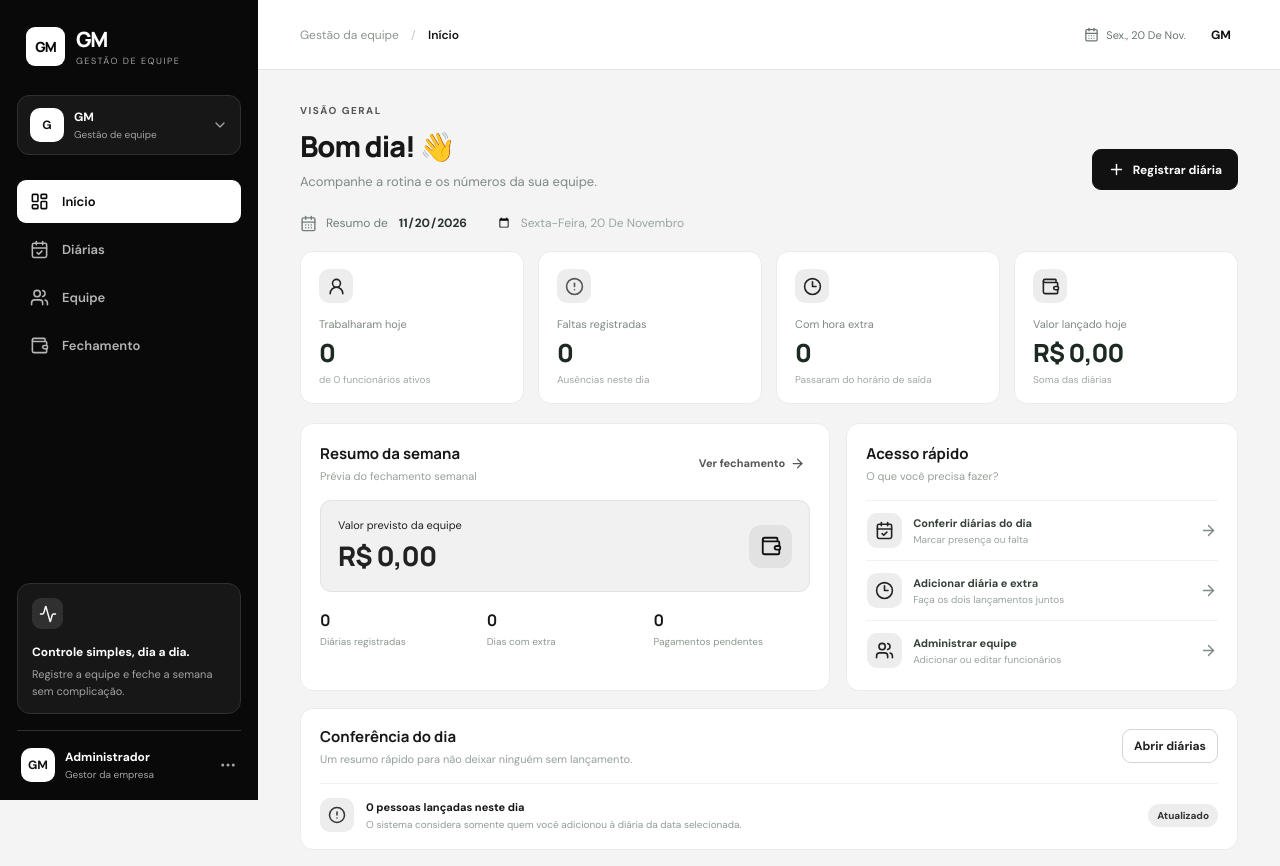
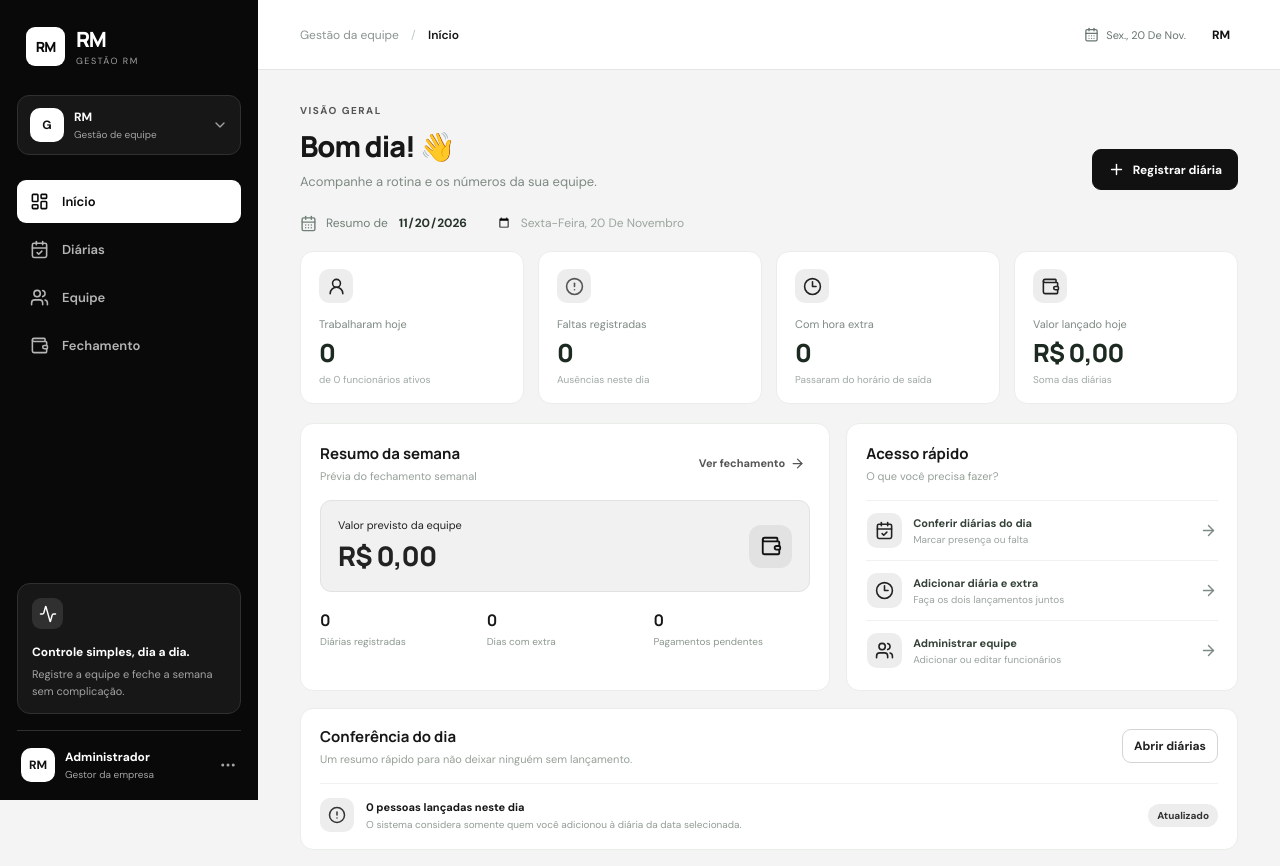
Before and after one commit to diigopiress-a11y/financeiro-GM, a React (Vite) app: page / in a window 1280 px wide. Shown: the top 866 px of the page. Built offline with nearby package versions, Linux system fonts and the light colour scheme.

Commit message:
Rename application identity from GM to RM

```diff
--- a/src/App.tsx
+++ b/src/App.tsx
@@ -25,7 +25,7 @@ const uid = () => Math.random().toString(36).slice(2, 10);
 const days = ["Dom", "Seg", "Ter", "Qua", "Qui", "Sex", "Sáb"];
 
 function readStore<T>(key: string, fallback: T): T {
-  try { const raw = localStorage.getItem("diaria-gm-" + key); return raw ? JSON.parse(raw) as T : fallback; } catch { return fallback; }
+  try { const raw = localStorage.getItem("rm-" + key); return raw ? JSON.parse(raw) as T : fallback; } catch { return fallback; }
 }
 function App() {
   const [employees, setEmployees] = useState<Employee[]>(() => readStore("employees", []));
@@ -40,10 +40,10 @@ function App() {
     const [editingEmployee, setEditingEmployee] = useState<Employee | null>(null);
   const [toast, setToast] = useState("");
 
-  useEffect(() => { localStorage.setItem("diaria-gm-employees", JSON.stringify(employees)); }, [employees]);
-  useEffect(() => { localStorage.setItem("diaria-gm-attendance", JSON.stringify(attendance)); }, [attendance]);
-  useEffect(() => { localStorage.setItem("diaria-gm-overtime", JSON.stringify(overtime)); }, [overtime]);
-  useEffect(() => { localStorage.setItem("diaria-gm-payments", JSON.stringify(payments)); }, [payments]);
+  useEffect(() => { localStorage.setItem("rm-employees", JSON.stringify(employees)); }, [employees]);
+  useEffect(() => { localStorage.setItem("rm-attendance", JSON.stringify(attendance)); }, [attendance]);
+  useEffect(() => { localStorage.setItem("rm-overtime", JSON.stringify(overtime)); }, [overtime]);
+  useEffect(() => { localStorage.setItem("rm-payments", JSON.stringify(payments)); }, [payments]);
   useEffect(() => {
     const demoNames = new Set(["Carlos Henrique","Marcos Oliveira","João Pedro","Ana Paula","Pedro Santos","Rafael Lima"]);
     setEmployees(old => old.filter(e => {
@@ -112,18 +112,18 @@ function App() {
     { id: "equipe", label: "Equipe", icon: Users },
     { id: "fechamento", label: "Fechamento", icon: Wallet },
   ];
-  const title = nav.find(n => n.id === tab)?.label ?? "Diária GM";
+  const title = nav.find(n => n.id === tab)?.label ?? "RM";
 
   return <div className="app-shell">
     <aside className="sidebar">
-      <div className="brand"><div className="brand-mark">GM</div><div><strong>GM</strong><small>GESTÃO DE EQUIPE</small></div></div>
-      <div className="company-switch"><div className="company-avatar">G</div><div><b>GM</b><small>Gestão de equipe</small></div><ChevronDown size={16}/></div>
+      <div className="brand"><div className="brand-mark">RM</div><div><strong>RM</strong><small>GESTÃO RM</small></div></div>
+      <div className="company-switch"><div className="company-avatar">G</div><div><b>RM</b><small>Gestão de equipe</small></div><ChevronDown size={16}/></div>
       <nav className="side-nav">{nav.map(item => <button key={item.id} className={tab === item.id ? "nav-item active" : "nav-item"} onClick={() => setTab(item.id)}><item.icon size={19}/>{item.label}</button>)}</nav>
-      <div className="sidebar-bottom"><div className="help-card"><div className="help-icon"><Activity size={18}/></div><b>Controle simples, dia a dia.</b><p>Registre a equipe e feche a semana sem complicação.</p></div><div className="profile"><div className="profile-avatar">GM</div><div><b>Administrador</b><small>Gestor da empresa</small></div><MoreHorizontal size={18}/></div></div>
+      <div className="sidebar-bottom"><div className="help-card"><div className="help-icon"><Activity size={18}/></div><b>Controle simples, dia a dia.</b><p>Registre a equipe e feche a semana sem complicação.</p></div><div className="profile"><div className="profile-avatar">RM</div><div><b>Administrador</b><small>Gestor da empresa</small></div><MoreHorizontal size={18}/></div></div>
     </aside>
 
     <main className="main-content">
-      <header className="topbar"><div className="mobile-brand"><div className="brand-mark">GM</div><strong>GM</strong></div><div className="breadcrumb">Gestão da equipe <span>/</span> <b>{title}</b></div><div className="top-actions"><span className="today-label"><CalendarDays size={15}/>{new Date().toLocaleDateString("pt-BR",{weekday:"short",day:"2-digit",month:"short"})}</span><div className="top-avatar">GM</div></div></header>
+      <header className="topbar"><div className="mobile-brand"><div className="brand-mark">RM</div><strong>RM</strong></div><div className="breadcrumb">Gestão da equipe <span>/</span> <b>{title}</b></div><div className="top-actions"><span className="today-label"><CalendarDays size={15}/>{new Date().toLocaleDateString("pt-BR",{weekday:"short",day:"2-digit",month:"short"})}</span><div className="top-avatar">RM</div></div></header>
       <div className="page">
         {tab === "inicio" && <Dashboard employees={activeEmployees} summary={summary} weekTotal={weekTotal} pendingCount={pendingCount} setTab={setTab} selectedDate={selectedDate} setSelectedDate={setSelectedDate} weeklyRows={weeklyRows}/>}
         {tab === "diarias" && <DailyPage employees={employees} attendance={attendance} overtime={overtime} selectedDate={selectedDate} setSelectedDate={setSelectedDate} onAdd={addDailyRecord} onDelete={(employeeId: string, date: string) => { setAttendance(old => old.filter(a => !(a.employeeId === employeeId && a.date === date))); setOvertime(old => old.filter(o => !(o.employeeId === employeeId && o.date === date))); notify("Registro do dia removido"); }}/>}
```
